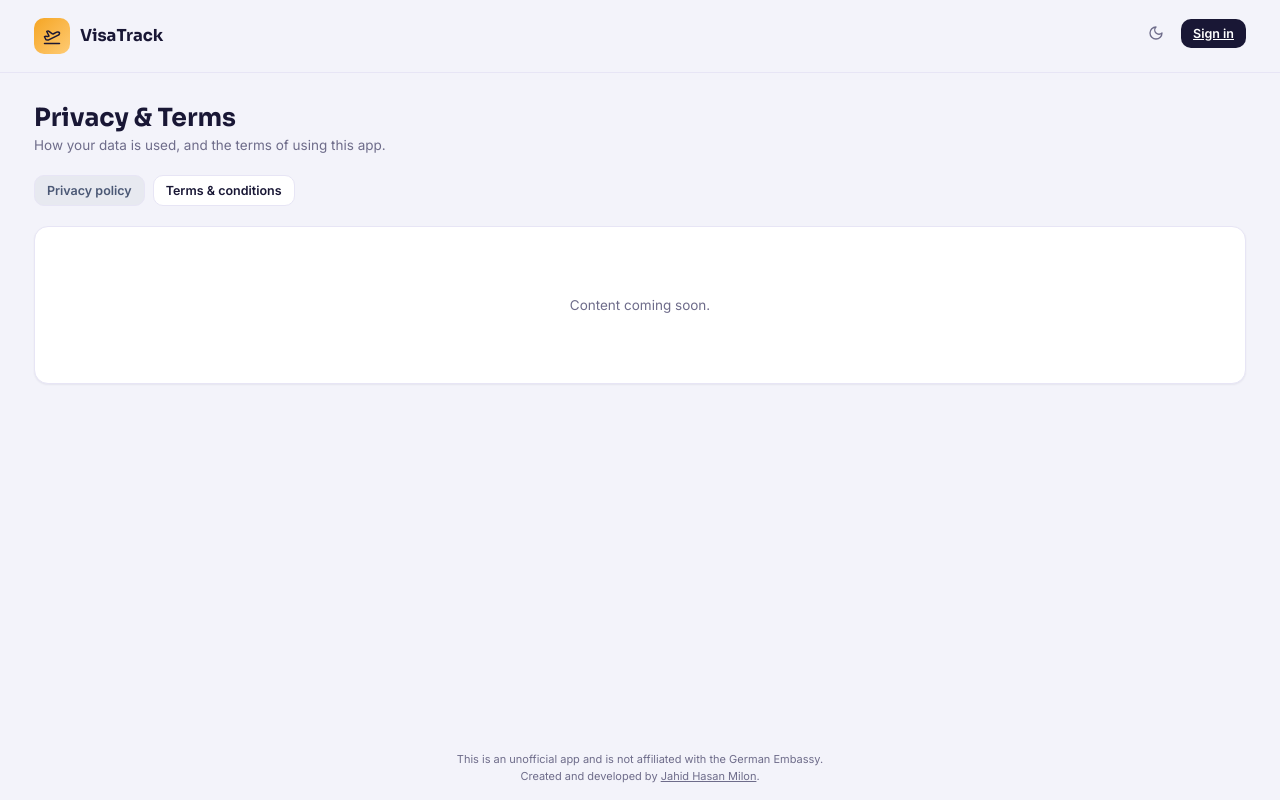
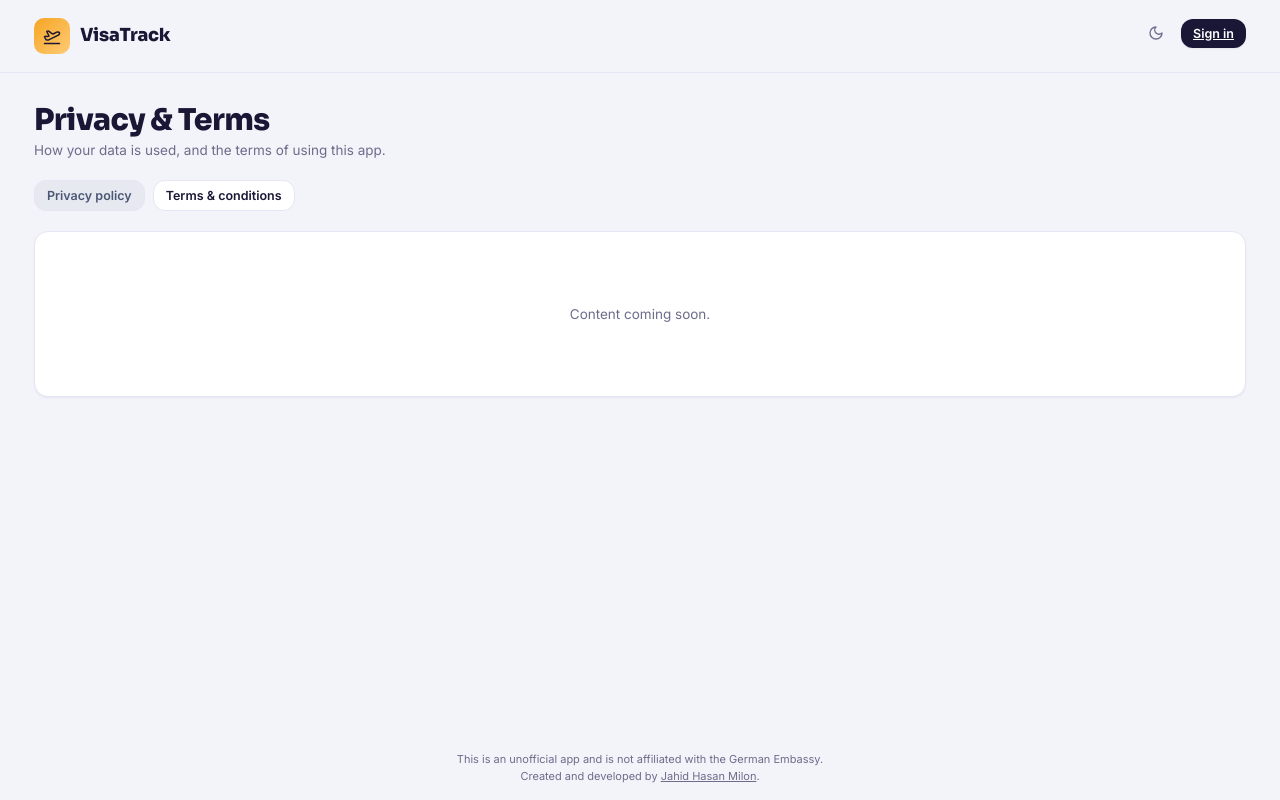
Before and after one commit to jahidhasanmilon/Visa_Application_Tracker, a React (Vite) app: page /privacy in a window 1280 px wide. Built offline with nearby package versions, Linux system fonts and the light colour scheme; no server answers; the database is empty.

Commit message:
Make headlines bolder and give cards/buttons more breathing room and depth

```diff
--- a/src/styles/theme.css
+++ b/src/styles/theme.css
@@ -155,7 +155,7 @@ button.app-sidebar-collapse-btn { display: none; flex-shrink: 0; }
   font-size: 15px;
   flex-shrink: 0;
 }
-.app-logo-text { font-family: 'Sora', sans-serif; font-weight: 700; font-size: 16.5px; color: #fff; line-height: 1.1; }
+.app-logo-text { font-family: 'Sora', sans-serif; font-weight: 800; font-size: 18px; color: #fff; line-height: 1.1; letter-spacing: -0.01em; }
 .app-logo-sub { font-size: 10.5px; color: var(--sidebar-text-dim); letter-spacing: 0.5px; text-transform: uppercase; margin-top: 2px; }
 
 /* ---------- Top bar (persistent, all screen sizes) / drawer nav ---------- */
@@ -269,7 +269,7 @@ button.app-sidebar-close { display: none; }
 /* Title/subtitle shrink and wrap their own text; actions stay pinned on
    the same row (top-right) instead of dropping to a new line below. */
 .app-topbar-title { min-width: 0; flex: 1 1 auto; }
-.app-page-title { font-family: 'Sora', sans-serif; font-weight: 700; font-size: 25px; color: var(--ink); line-height: 1.2; }
+.app-page-title { font-family: 'Sora', sans-serif; font-weight: 800; font-size: 30px; color: var(--ink); line-height: 1.15; letter-spacing: -0.02em; text-wrap: balance; }
 .app-page-subtitle { font-size: 13.5px; color: var(--muted); margin-top: 4px; }
 .app-topbar-actions { display: flex; align-items: center; gap: 10px; flex-shrink: 0; }
 .app-content { padding: 0 34px 44px; display: flex; flex-direction: column; gap: 20px; }
@@ -457,9 +457,9 @@ button.app-sidebar-close { display: none; }
   border-radius: var(--radius);
   box-shadow: var(--shadow-sm);
 }
-.app-card-pad { padding: 22px; }
-.app-card-head { display: flex; align-items: center; justify-content: space-between; margin-bottom: 16px; gap: 12px; flex-wrap: wrap; }
-.app-card-title { font-family: 'Sora', sans-serif; font-weight: 700; font-size: 15.5px; }
+.app-card-pad { padding: 26px; }
+.app-card-head { display: flex; align-items: center; justify-content: space-between; margin-bottom: 18px; gap: 12px; flex-wrap: wrap; }
+.app-card-title { font-family: 'Sora', sans-serif; font-weight: 700; font-size: 16.5px; letter-spacing: -0.005em; }
 .app-card-link { font-size: 12.5px; font-weight: 600; color: var(--violet); text-decoration: none; }
 
 /* ---------- Stat cards ---------- */
@@ -477,10 +477,10 @@ button.app-sidebar-close { display: none; }
 }
 .app-stat-top { display: flex; align-items: center; justify-content: space-between; margin-bottom: 14px; }
 .app-stat-icon {
-  width: 36px; height: 36px; border-radius: 10px;
+  width: 40px; height: 40px; border-radius: 12px;
   display: flex; align-items: center; justify-content: center;
 }
-.app-stat-value { font-family: 'Sora', sans-serif; font-weight: 700; font-size: 28px; line-height: 1; }
+.app-stat-value { font-family: 'Sora', sans-serif; font-weight: 800; font-size: 32px; line-height: 1; letter-spacing: -0.01em; }
 .app-stat-label { font-size: 12.5px; color: var(--muted); margin-top: 6px; }
 
 .app-dashboard-grid { display: grid; grid-template-columns: minmax(0, 1.3fr) minmax(0, 1fr); gap: 20px; }
@@ -488,17 +488,17 @@ button.app-sidebar-close { display: none; }
 /* ---------- Buttons ---------- */
 .app-btn {
   display: inline-flex; align-items: center; justify-content: center; gap: 7px;
-  border: none; border-radius: 10px;
-  padding: 10px 16px;
+  border: none; border-radius: 12px;
+  padding: 11px 18px;
   font-size: 13.5px; font-weight: 600;
   font-family: 'Inter', sans-serif;
   cursor: pointer;
-  transition: opacity 0.15s, background 0.15s, transform 0.05s;
+  transition: opacity 0.15s, background 0.15s, transform 0.05s, box-shadow 0.15s;
   white-space: nowrap;
 }
 .app-btn:active { transform: translateY(1px); }
-.app-btn-primary { background: var(--btn-primary-bg); color: var(--btn-primary-text); }
-.app-btn-primary:hover { opacity: 0.9; }
+.app-btn-primary { background: var(--btn-primary-bg); color: var(--btn-primary-text); box-shadow: var(--shadow-sm); }
+.app-btn-primary:hover { opacity: 0.9; box-shadow: var(--shadow); }
 .app-btn-accent { background: var(--accent); color: #3A2400; }
 .app-btn-accent:hover { opacity: 0.9; }
 .app-btn-ghost { background: transparent; color: var(--ink); border: 1px solid var(--border); }
@@ -743,7 +743,7 @@ table.app-table { width: 100%; border-collapse: collapse; font-size: 13.5px; }
 }
 
 @media (max-width: 560px) {
-  .app-page-title { font-size: 21px; }
+  .app-page-title { font-size: 24px; }
   .app-topbar { padding: 16px 14px 12px; }
   .app-content { padding: 0 14px 28px; gap: 14px; }
   .app-card-pad { padding: 16px; }
```
